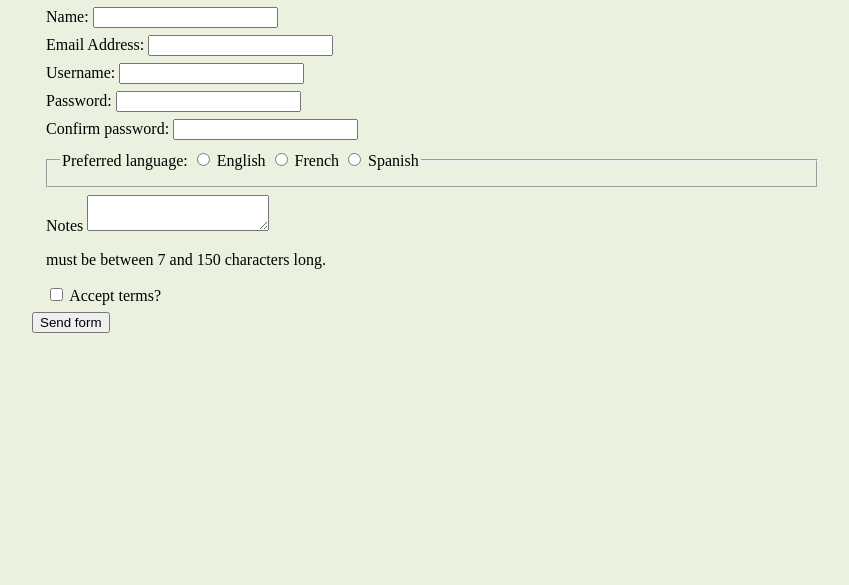
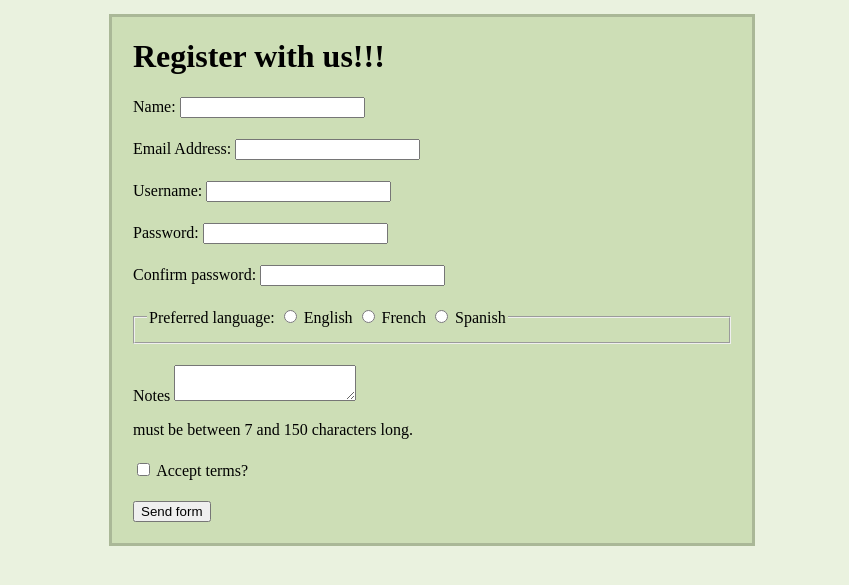
Before and after one commit to Lightsyde/assignments, a PHP site: page / in a window 1280 px wide. Shown: the top 585 px of the page, without its empty margins (208-1057 px from the left). Run offline with PHP 8.4, Linux system fonts and the light colour scheme.

Commit message:
added h1 and final css

```diff
--- a/mtm1531/assignment-3/css/general.css
+++ b/mtm1531/assignment-3/css/general.css
@@ -14,9 +14,26 @@ fieldset {
 	margin: 10px 0 7px 0;
 }
 
-div {
-	margin: 7px;
+#entireform {
+	width: 40em;
+	margin: 14px auto;
+
+	background-color: #cddeb6;
+	border: 3px solid #aab897;
+
+
 }
+
+.formitem {
+	display: block;
+	margin: 21px;
+}
+
+.error {
+	color:#F33;
+}
+
+
 
 input:invalid {
 	color:#FF0000;
--- a/mtm1531/assignment-3/index.php
+++ b/mtm1531/assignment-3/index.php
@@ -15,6 +15,9 @@ require_once 'includes/form-processor.php'
 	<body>
 		<form method="post" action="index.php">
 			<div id="entireform">
+				<div class="formitem">
+					<h1>Register with us!!!</h1>
+				</div>
 				<div class="formitem">
 					<label for="name">Name:
 						<?php if(isset($errors['name'])) : ?>
@@ -97,8 +100,12 @@ require_once 'includes/form-processor.php'
 						<?php endif; ?>
 					</label>
 				</div>
+
+				<div class="formitem">
+					<button type="submit">Send form</button>
+				</div>
 			</div>
-			<button type="submit">Send form</button>
+
 		</form>
 
 	</body>
```
